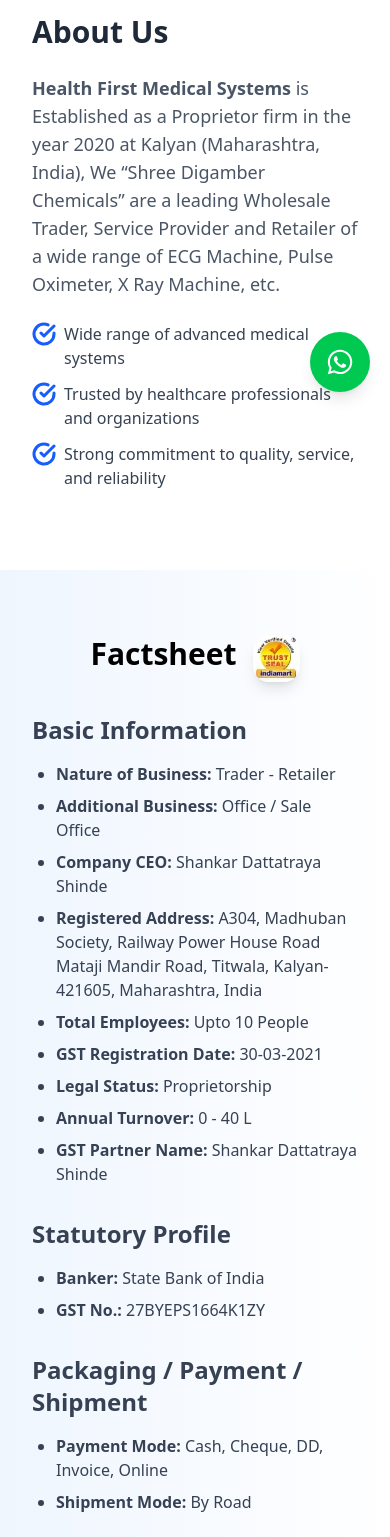
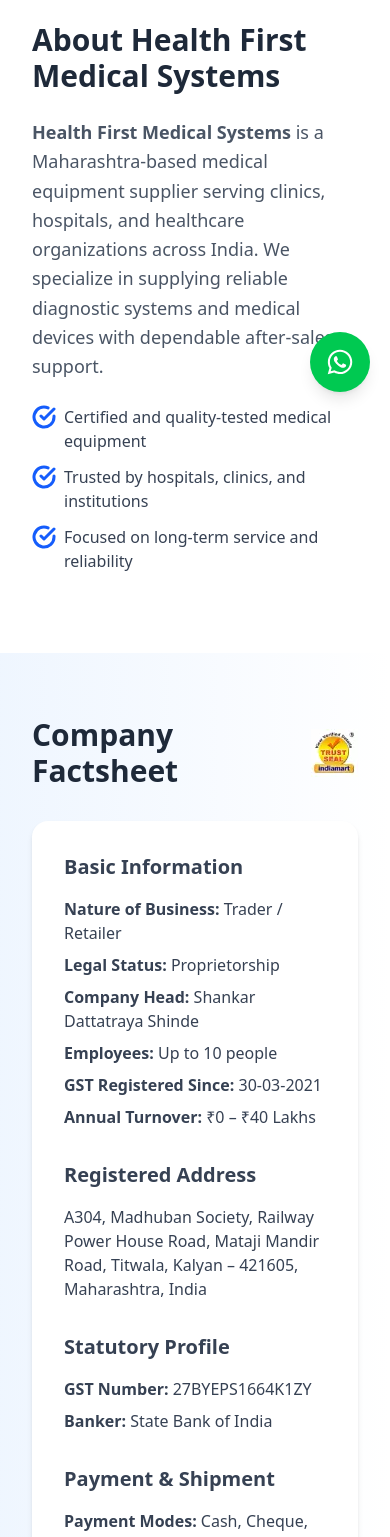
Before and after one commit to Parth0904/Health-First-Medical-Systems, a Next.js app: page /about in a window 390 px wide. Shown: the part 432-1969 px from the top of the page. Built offline with nearby package versions, Linux system fonts and the light colour scheme.

Commit message:
major updates

```diff
--- a/app/about/page.js
+++ b/app/about/page.js
@@ -6,144 +6,160 @@
 export default function AboutSection() {
   return (
     <div className="bg-linear-to-r from-blue-50 to-white">
+
+      {/* ================= ABOUT INTRO ================= */}
       <section
-        id="about"
-        className="bg-white py-20 px-8 md:px-20 flex flex-col md:flex-row items-center justify-between gap-10"
+        id="about-intro"
+        className="bg-white py-20 px-8 md:px-20 flex flex-col md:flex-row items-center gap-12"
       >
-        {/* Left Side - Image */}
+        {/* Image */}
         <motion.div
-          initial={{ opacity: 0, x: -50 }}
+          initial={{ opacity: 0, x: -40 }}
           whileInView={{ opacity: 1, x: 0 }}
-          transition={{ duration: 0.8 }}
+          transition={{ duration: 0.6 }}
           viewport={{ once: true }}
           className="w-full md:w-1/2"
         >
           <Image
             src="/hero.webp"
-            alt="About Health First Medical Systems"
-            loading="eager"
-            fetchPriority="high"
-            width={400}
-            height={400}
+            alt="Health First Medical Systems"
+            width={500}
+            height={500}
             className="rounded-2xl shadow-lg"
+            priority
           />
         </motion.div>
 
-        {/* Right Side - Text */}
+        {/* Content */}
         <motion.div
-          initial={{ opacity: 0, x: 50 }}
+          initial={{ opacity: 0, x: 40 }}
           whileInView={{ opacity: 1, x: 0 }}
-          transition={{ duration: 0.8 }}
+          transition={{ duration: 0.6 }}
           viewport={{ once: true }}
           className="w-full md:w-1/2"
         >
           <h2 className="text-3xl md:text-4xl font-bold text-gray-800 mb-6">
-            About Us
+            About Health First Medical Systems
           </h2>
-          <p className="text-gray-600 text-lg mb-6">
-            <strong>Health First Medical Systems</strong> is Established as a
-            Proprietor firm in the year 2020 at Kalyan (Maharashtra, India), We
-            “Shree Digamber Chemicals” are a leading Wholesale Trader, Service
-            Provider and Retailer of a wide range of ECG Machine, Pulse
-            Oximeter, X Ray Machine, etc.
+
+          <p className="text-gray-600 text-lg mb-6 leading-relaxed">
+            <strong>Health First Medical Systems</strong> is a Maharashtra-based
+            medical equipment supplier serving clinics, hospitals, and healthcare
+            organizations across India. We specialize in supplying reliable
+            diagnostic systems and medical devices with dependable after-sales
+            support.
           </p>
-          <ul className="text-gray-700 space-y-3">
-            <li className="flex gap-2"><CheckIcon /> Wide range of advanced medical systems</li>
-            <li className="flex gap-2"><CheckIcon/> Trusted by healthcare professionals and organizations</li>
-            <li className="flex gap-2"><CheckIcon/> Strong commitment to quality, service, and reliability</li>
+
+          <ul className="space-y-3 text-gray-700">
+            <li className="flex gap-2">
+              <CheckIcon /> Certified and quality-tested medical equipment
+            </li>
+            <li className="flex gap-2">
+              <CheckIcon /> Trusted by hospitals, clinics, and institutions
+            </li>
+            <li className="flex gap-2">
+              <CheckIcon /> Focused on long-term service and reliability
+            </li>
           </ul>
         </motion.div>
       </section>
 
-      <section id="about" className="py-16 px-8 md:px-20 flex justify-center">
+      {/* ================= FACTSHEET ================= */}
+      <section
+        id="about-facts"
+        className="py-16 px-8 md:px-20 flex justify-center"
+      >
         <motion.div
-          initial={{ opacity: 0, y: 50 }}
+          initial={{ opacity: 0, y: 40 }}
           whileInView={{ opacity: 1, y: 0 }}
-          transition={{ duration: 0.8 }}
+          transition={{ duration: 0.6 }}
           viewport={{ once: true }}
-          className="w-full md:w-1/2"
+          className="w-full max-w-4xl"
         >
-          <div className="flex justify-center items-center gap-4">
-            <h2 className="text-3xl font-bold mb-6 text-center">Factsheet</h2>
+          {/* Header */}
+          <div className="flex items-center justify-center gap-4 mb-8">
+            <h2 className="text-3xl font-bold text-gray-800">
+              Company Factsheet
+            </h2>
             <Image
               src="/trustseal.webp"
-              alt="Trust seal by India Mart"
-              width={47}
+              alt="IndiaMART Trust Seal"
+              width={48}
               height={48}
-              className="rounded-2xl shadow-lg mb-4"
+              className="cursor-pointer"
               onClick={() =>
                 window.open(
                   "https://trustseal.indiamart.com/members/health-first-medicalsystems",
                   "_blank"
                 )
               }
-              onMouseOver={(e) => (e.target.style.cursor = "pointer")}
             />
           </div>
-          <div className="max-w-4xl mx-auto text-gray-700 space-y-4">
-            <p className="pt-4 font-bold text-2xl">
-              <strong>Basic Information</strong>
-            </p>
-            <ul className="list-disc pl-6 space-y-2">
-              <li>
-                <strong>Nature of Business:</strong> Trader - Retailer
-              </li>
-              <li>
-                <strong>Additional Business:</strong> Office / Sale Office
-              </li>
-              <li>
-                <strong>Company CEO:</strong> Shankar Dattatraya Shinde
-              </li>
-              <li>
-                <strong>Registered Address:</strong> A304, Madhuban Society,
-                Railway Power House Road Mataji Mandir Road, Titwala, Kalyan-
-                421605, Maharashtra, India
-              </li>
-              <li>
-                <strong>Total Employees:</strong> Upto 10 People
-              </li>
-              <li>
-                <strong>GST Registration Date:</strong> 30-03-2021
-              </li>
-              <li>
-                <strong>Legal Status:</strong> Proprietorship
-              </li>
-              <li>
-                <strong>Annual Turnover:</strong> 0 - 40 L
-              </li>
-              <li>
-                <strong>GST Partner Name:</strong> Shankar Dattatraya Shinde
-              </li>
-            </ul>
 
-            <p className="pt-4 font-bold text-2xl">Statutory Profile</p>
-            <ul className="list-disc pl-6 space-y-2">
-              <li>
-                <strong>Banker:</strong> State Bank of India
-              </li>
-              <li>
-                <strong>GST No.:</strong> 27BYEPS1664K1ZY
-              </li>
-            </ul>
+          {/* Facts */}
+          <div className="bg-white rounded-2xl shadow-md p-8 space-y-8 text-gray-700">
 
-            <p className="pt-4 font-bold text-2xl">
-              Packaging / Payment / Shipment
-            </p>
-            <ul className="list-disc pl-6 space-y-2">
-              <li>
-                <strong>Payment Mode:</strong> Cash, Cheque, DD, Invoice, Online
-              </li>
-              <li>
-                <strong>Shipment Mode:</strong> By Road
-              </li>
-            </ul>
+            {/* Basic Info */}
+            <div>
+              <h3 className="text-xl font-semibold mb-4">
+                Basic Information
+              </h3>
+              <ul className="space-y-2">
+                <li><strong>Nature of Business:</strong> Trader / Retailer</li>
+                <li><strong>Legal Status:</strong> Proprietorship</li>
+                <li><strong>Company Head:</strong> Shankar Dattatraya Shinde</li>
+                <li><strong>Employees:</strong> Up to 10 people</li>
+                <li><strong>GST Registered Since:</strong> 30-03-2021</li>
+                <li><strong>Annual Turnover:</strong> ₹0 – ₹40 Lakhs</li>
+              </ul>
+            </div>
 
-            <p className="pt-4 font-bold text-2xl">Our Clientele</p>
-            <ul className="list-disc pl-6 space-y-2">
-              <li>Larsen And Toubro Ltd</li>
-              <li>Taj Hotel</li>
-              <li>Jaslok Hospital</li>
-            </ul>
+            {/* Address */}
+            <div>
+              <h3 className="text-xl font-semibold mb-4">
+                Registered Address
+              </h3>
+              <p>
+                A304, Madhuban Society, Railway Power House Road,
+                Mataji Mandir Road, Titwala,
+                Kalyan – 421605, Maharashtra, India
+              </p>
+            </div>
+
+            {/* Statutory */}
+            <div>
+              <h3 className="text-xl font-semibold mb-4">
+                Statutory Profile
+              </h3>
+              <ul className="space-y-2">
+                <li><strong>GST Number:</strong> 27BYEPS1664K1ZY</li>
+                <li><strong>Banker:</strong> State Bank of India</li>
+              </ul>
+            </div>
+
+            {/* Payment & Shipping */}
+            <div>
+              <h3 className="text-xl font-semibold mb-4">
+                Payment & Shipment
+              </h3>
+              <ul className="space-y-2">
+                <li><strong>Payment Modes:</strong> Cash, Cheque, DD, Online</li>
+                <li><strong>Shipment Mode:</strong> Road transport</li>
+              </ul>
+            </div>
+
+            {/* Clients */}
+            <div>
+              <h3 className="text-xl font-semibold mb-4">
+                Major Clients
+              </h3>
+              <ul className="list-disc pl-6 space-y-1">
+                <li>Larsen & Toubro Ltd</li>
+                <li>Taj Hotel</li>
+                <li>Jaslok Hospital</li>
+              </ul>
+            </div>
+
           </div>
         </motion.div>
       </section>
--- a/app/components/Navbar.js
+++ b/app/components/Navbar.js
@@ -62,7 +62,7 @@
     <motion.nav
       initial={{ y: 0 }}
       animate={{ y: showNavbar ? 0 : -80 }}
-      transition={{ duration: 0.5, ease: "easeInOut" }}
+      transition={{ duration: 0.25, ease: "easeInOut" }}
       className="bg-white text-gray-800 fixed w-full z-50 shadow-md border-b border-gray-100 top-0"
     >
       {/* ✅ Scroll progress bar */}
--- a/app/page.js
+++ b/app/page.js
@@ -9,22 +9,30 @@
 import Link from "next/link";
 import { motion } from "framer-motion";
 
-const PrimaryButton = ({ text, link }) => (
+/* ---------- Reusable Button ---------- */
+const PrimaryButton = ({ text, link, variant = "primary" }) => (
   <Link href={link}>
-    <button className="bg-blue-600 hover:bg-blue-700 text-white font-semibold px-6 py-3 rounded-full transition-all duration-300 shadow-md m-2 cursor-pointer">
+    <button
+      className={`px-8 py-4 rounded-full font-semibold transition-all shadow-md
+        ${
+          variant === "primary"
+            ? "bg-blue-600 text-white hover:bg-blue-700"
+            : "border border-blue-600 text-blue-600 hover:bg-blue-50"
+        }`}
+    >
       {text}
     </button>
   </Link>
 );
 
 export default function HomePage() {
-  // =================== DATA ===================
+  /* ---------- DATA ---------- */
   const platforms = [
     {
       name: "IndiaMart",
       logo: "/indiamart.webp",
-      rating: 4.7,
-      reviews: "14+ reviews",
+      rating: "4.7★",
+      reviews: "14+ verified reviews",
       link: "https://www.indiamart.com/health-first-medicalsystems/",
     },
   ];
@@ -32,204 +40,152 @@
   const systems = [
     {
       name: "Tricog ECG Machine",
-      price: "₹75,000/Piece",
       desc: "Compact and accurate ECG machine ideal for cardiac diagnostics.",
-      link: "https://www.indiamart.com/proddetail/tricog-ecg-machine-2853725495512.html",
       img: "https://5.imimg.com/data5/ANDROID/Default/2024/3/404768626/CG/RW/QV/21897455/product-jpeg-500x500.jpg",
-      category: "ECG Machine",
     },
     {
-      name: "BPL Cardiart 108T DIGI Single Channel ECG Machine",
-      price: "₹22,000/Piece",
-      desc: "Portable single-channel ECG machine offering quick and precise readings.",
-      link: "https://www.indiamart.com/proddetail/bpl-cardiart-108t-digi-single-channel-ecg-machine-23537612991.html",
+      name: "BPL Cardiart 108T DIGI ECG",
+      desc: "Portable single-channel ECG machine for quick diagnostics.",
       img: "https://5.imimg.com/data5/SELLER/Default/2021/6/HD/EA/RJ/21897455/bpl-cardiart-108t-digi-ecg-machine-500x500.jpg",
-      category: "ECG Machine",
     },
     {
       name: "BPL 12 Channel ECG Machine",
-      price: "₹1,10,000/Piece",
       desc: "Advanced 12-channel ECG system with detailed cardiac analysis.",
-      link: "https://www.indiamart.com/proddetail/bpl-12-channel-ecg-machine-2853725492830.html",
       img: "https://5.imimg.com/data5/ANDROID/Default/2024/3/404768261/JW/IR/WM/21897455/product-jpeg-500x500.jpg",
-      category: "ECG Machine",
     },
   ];
 
   const reasons = [
-    { title: "Expert Technical Support", desc: "Dedicated team for installation and maintenance." },
-    { title: "Quality Assurance", desc: "All systems are tested for performance and safety." },
-    { title: "Nationwide Delivery", desc: "Fast and reliable logistics across India." },
-    { title: "After-Sales Support", desc: "We stay with you long after purchase." },
-  ];
-
-  const reviews = [
-    { name: "Alveofit", product: "Contec Spirometer", place: "Indore, Madhya Pradesh" },
-    { name: "Sattu Morey", product: "Fetal Chart Paper", place: "Aurangabad, Maharashtra" },
-    { name: "Narendra Kothari", product: "ECG Paper", place: "Belagavi, Karnataka" },
+    { title: "Expert Technical Support", desc: "Installation, training, and maintenance support." },
+    { title: "Quality-Tested Equipment", desc: "All systems verified before delivery." },
+    { title: "Nationwide Delivery", desc: "Fast logistics across India." },
+    { title: "After-Sales Reliability", desc: "Support even after purchase." },
   ];
 
   const details = [
-    { Icon: FaStore, title: "Nature of Business", text: "Trader - Retailer" },
-    { Icon: FaBalanceScale, title: "Legal Status of Firm", text: "Proprietorship" },
-    { Icon: AiOutlineLineChart, title: "Annual Turnover", text: "0 - 40 L" },
-    { Icon: MdDateRange, title: "GST Registration Date", text: "30-03-2021" },
-    { Icon: FiUsers, title: "Total Number of Employees", text: "Upto 10 People" },
+    { Icon: FaStore, title: "Nature of Business", text: "Trader / Retailer" },
+    { Icon: FaBalanceScale, title: "Legal Status", text: "Proprietorship" },
+    { Icon: AiOutlineLineChart, title: "Annual Turnover", text: "₹0 – ₹40L" },
+    { Icon: MdDateRange, title: "GST Since", text: "30-03-2021" },
+    { Icon: FiUsers, title: "Employees", text: "Up to 10 People" },
     { Icon: RiFilePaper2Line, title: "GST Number", text: "27BYEPS1664K1ZY" },
   ];
 
-  const images = ["/hero.webp", "/logo.webp",];
+  const images = ["/hero.webp", "/logo.webp"];
 
-  // =================== SLIDESHOW ===================
+  /* ---------- HERO SLIDESHOW ---------- */
   const [currentImage, setCurrentImage] = useState(0);
   useEffect(() => {
-    const interval = setInterval(() => {
-      setCurrentImage((prev) => (prev + 1) % images.length);
-    }, 4000);
-    return () => clearInterval(interval);
+    const i = setInterval(
+      () => setCurrentImage((p) => (p + 1) % images.length),
+      4000
+    );
+    return () => clearInterval(i);
   }, [images.length]);
 
-  // =================== RETURN ===================
   return (
     <main className="overflow-x-hidden">
 
-      {/* ================= HERO SECTION ================= */}
-      <section className="bg-linear-to-r from-blue-50 to-blue-100 min-h-screen flex flex-col md:flex-row items-center justify-between px-8 md:mt-20 rounded-3xl">
-        {/* Right - Slideshow */}
+      {/* ================= HERO ================= */}
+      <section className="bg-linear-to-r from-blue-50 to-blue-100 min-h-screen flex flex-col-reverse md:flex-row items-center justify-between px-8 md:mt-20 rounded-3xl">
+
+        {/* LEFT – CONTENT */}
         <motion.div
-          initial={{ opacity: 0, x: 50 }}
+          initial={{ opacity: 0, x: -40 }}
           animate={{ opacity: 1, x: 0 }}
-          transition={{ duration: 0.8 }}
-          className="mt-10 md:mt-0 p-14"
+          transition={{ duration: 0.7 }}
+          className="max-w-xl"
+        >
+          <p className="text-blue-600 font-semibold mb-2">
+            Trusted Medical Equipment Supplier
+          </p>
+
+          <h1 className="text-4xl md:text-5xl font-bold text-gray-800 mb-4 leading-tight">
+            Reliable Medical Equipment for Clinics & Hospitals
+          </h1>
+
+          <p className="text-gray-600 text-lg mb-6">
+            Certified ECG machines, diagnostic systems, and consumables —
+            delivered across India with dependable after-sales support.
+          </p>
+
+          <div className="flex flex-wrap gap-4">
+            <PrimaryButton text="Browse Products" link="/products" />
+            <PrimaryButton text="Talk to an Expert" link="/contact" variant="secondary" />
+          </div>
+
+          {/* Trust */}
+          <div className="my-4 flex items-center gap-4 bg-white rounded-xl shadow-sm p-4 w-fit">
+            <Image src="/indiamart.webp" alt="IndiaMart" width={40} height={40} />
+            <div>
+              <p className="font-semibold text-gray-800">4.7⭐ on IndiaMart</p>
+              <p className="text-sm text-gray-600">Verified supplier</p>
+            </div>
+          </div>
+        </motion.div>
+
+        {/* RIGHT – IMAGE */}
+        <motion.div
+          initial={{ opacity: 0, x: 40 }}
+          animate={{ opacity: 1, x: 0 }}
+          transition={{ duration: 0.7 }}
+          className="p-10"
         >
           <Image
             src={images[currentImage]}
-            alt="Health First Medical Systems"
-            loading="eager"
+            alt="Medical Equipment"
+            priority
             width={1000}
             height={500}
-            className="rounded-2xl shadow-lg transition-all duration-700"
+            className="rounded-2xl shadow-lg"
           />
         </motion.div>
-
-        {/* Left */}
-        <motion.div initial={{ opacity: 0, x: -50 }} animate={{ opacity: 1, x: 0 }} transition={{ duration: 0.8 }} className="max-w-xl">
-          <h1 className="text-3xl sm:text-4xl md:text-5xl font-bold text-gray-800 mb-4">
-            Health First Medical Systems
-          </h1>
-          <p className="text-gray-600 text-base sm:text-lg leading-relaxed mb-6">
-            This is an official site owned by Shankar Dattatraya Shinde. Here you can find the products of Health First Medical Systems and learn more about us.
-          </p>
-
-          <PrimaryButton text="View Products" link="/products" />
-          <PrimaryButton text="Contact Us" link="/contact" />
-
-          {/* Ratings */}
-          <div className="flex flex-wrap gap-6 mt-10">
-            {platforms.map((p, i) => (
-              <motion.div
-                key={i}
-                initial={{ opacity: 0, y: 20 }}
-                animate={{ opacity: 1, y: 0 }}
-                transition={{ delay: i * 0.2 }}
-                className="flex items-center gap-3 bg-white rounded-xl shadow-md p-3 cursor-pointer hover:shadow-lg"
-                onClick={() => window.open(p.link, "_blank")}
-              >
-                <Image src={p.logo} alt={p.name} width={40} height={40} />
-                <div>
-                  <p className="font-semibold">{p.name}</p>
-                  <p className="text-sm text-gray-600">{p.rating} ⭐ | {p.reviews}</p>
-                </div>
-              </motion.div>
-            ))}
-          </div>
-        </motion.div>
-
       </section>
 
-      {/* ================= ABOUT SECTION ================= */}
-      <section
-        className="flex flex-col justify-center items-center bg-gray-50 py-12 px-6 md:px-16 m-4 rounded-3xl"
-        id="about"
-      >
-        <div className="max-w-5xl mx-auto text-center">
-          <h2 className="text-3xl font-bold mb-8 text-gray-800">About</h2>
-          <div className="grid gap-6 sm:grid-cols-2 md:grid-cols-3">
-            {details.map(({ Icon, title, text }, index) => (
-              <div
-                key={index}
-                className="bg-white shadow-md rounded-2xl p-6 flex flex-col items-center text-center hover:shadow-lg transition"
-              >
-                <Icon className="text-blue-600 text-4xl mb-3" />
-                <h3 className="text-lg font-semibold text-gray-700 mb-1">
-                  {title}
-                </h3>
-                <p className="text-sm text-gray-600">{text}</p>
-              </div>
-            ))}
-          </div>
-        </div>
-        <div className="mt-10">
-          <PrimaryButton text="Read more about us" link="/about" />
+      {/* ================= ABOUT ================= */}
+      <section className="bg-gray-50 py-16 px-6 m-4 rounded-3xl text-center">
+        <h2 className="text-3xl font-bold mb-10">About Health First</h2>
+        <div className="grid gap-6 sm:grid-cols-2 md:grid-cols-3 max-w-6xl mx-auto">
+          {details.map(({ Icon, title, text }, i) => (
+            <div key={i} className="bg-white p-6 rounded-2xl shadow-md">
+              <Icon className="text-blue-600 text-4xl m-auto mb-4" />
+              <h3 className="font-semibold mb-1">{title}</h3>
+              <p className="text-sm text-gray-600">{text}</p>
+            </div>
+          ))}
         </div>
       </section>
 
-
-      {/* ================= SYSTEMS SECTION ================= */}
-      <section id="systems" className="bg-blue-50 py-20 px-8 m-4 md:px-20 text-center rounded-3xl">
-        <h2 className="text-3xl md:text-4xl font-bold text-gray-800 mb-6">Our Systems</h2>
-        <div className="grid grid-cols-1 sm:grid-cols-2 lg:grid-cols-3 gap-8">
-          {systems.map((sys, i) => (
+      {/* ================= SYSTEMS ================= */}
+      <section className="bg-blue-50 py-20 px-8 m-4 rounded-3xl text-center">
+        <h2 className="text-3xl font-bold mb-10">Popular Systems</h2>
+        <div className="grid sm:grid-cols-2 lg:grid-cols-3 gap-8">
+          {systems.map((s, i) => (
             <motion.div
               key={i}
-              whileHover={{ y: -5, scale: 1.02 }}
-              transition={{ duration: 0.3 }}
-              className="bg-white rounded-2xl shadow-md hover:shadow-xl transition p-6 text-left"
+              whileHover={{ y: -5 }}
+              className="bg-white p-6 rounded-2xl shadow-md"
             >
-              <img src={sys.img} alt={sys.name} width={400} height={250} className="rounded-lg mb-4 h-64 w-full object-cover" />
-              <h3 className="text-xl font-semibold text-gray-800 mb-2">{sys.name}</h3>
-              <p className="text-gray-600 text-sm">{sys.desc}</p>
+              <img src={s.img} alt={s.name} className="h-64 w-full object-cover rounded-lg mb-4" />
+              <h3 className="font-semibold text-lg">{s.name}</h3>
+              <p className="text-sm text-gray-600">{s.desc}</p>
             </motion.div>
           ))}
         </div>
         <div className="mt-10">
-          <PrimaryButton text="View More Products" link="/products" />
+          <PrimaryButton text="View Full Product Range" link="/products" />
         </div>
       </section>
 
-      {/* ================= WHY CHOOSE US ================= */}
-      <section className="py-20 m-4 px-8 md:px-20 bg-gray-50 text-center rounded-3xl">
-        <h2 className="text-3xl md:text-4xl font-bold text-gray-800 mb-8">Why Choose Us</h2>
-        <div className="grid grid-cols-1 md:grid-cols-2 lg:grid-cols-4 gap-8">
+      {/* ================= WHY US ================= */}
+      <section className="py-20 px-8 m-4 bg-gray-50 rounded-3xl text-center">
+        <h2 className="text-3xl font-bold mb-10">Why Choose Us</h2>
+        <div className="grid md:grid-cols-2 lg:grid-cols-4 gap-8">
           {reasons.map((r, i) => (
-            <motion.div
-              key={i}
-              whileHover={{ y: -5, scale: 1.05 }}
-              transition={{ duration: 0.3 }}
-              className="p-6 bg-blue-50 rounded-2xl shadow-md"
-            >
-              <h3 className="font-semibold text-gray-800 mb-2">{r.title}</h3>
-              <p className="text-gray-600 text-sm">{r.desc}</p>
-            </motion.div>
-          ))}
-        </div>
-      </section>
-
-      {/* ================= TESTIMONIALS ================= */}
-      <section className="py-20 m-4 px-8 md:px-20 bg-blue-50 text-center rounded-3xl">
-        <h2 className="text-3xl md:text-4xl font-bold text-gray-800 mb-10">What Our Clients Say</h2>
-        <div className="grid grid-cols-1 md:grid-cols-3 gap-8">
-          {reviews.map((r, i) => (
-            <motion.div
-              key={i}
-              whileHover={{ y: -5, scale: 1.05 }}
-              transition={{ duration: 0.3 }}
-              className="p-6 bg-white rounded-2xl shadow-md"
-            >
-              <p className="text-gray-600 italic mb-4">“{r.product}”</p>
-              <h3 className="font-semibold text-gray-800">{r.name}</h3>
-              <p className="text-gray-500 text-sm">{r.place}</p>
-            </motion.div>
+            <div key={i} className="bg-blue-50 p-6 rounded-2xl shadow-md">
+              <h3 className="font-semibold mb-2">{r.title}</h3>
+              <p className="text-sm text-gray-600">{r.desc}</p>
+            </div>
           ))}
         </div>
       </section>
```
Also changed, not shown: app/api/products/route.js (+25 -4 lines), app/layout.js (+11 -57 lines), app/products/page.js (+22 -9 lines).
